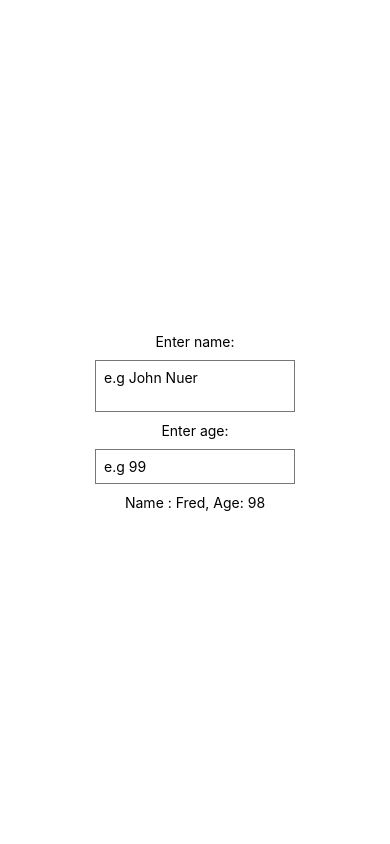
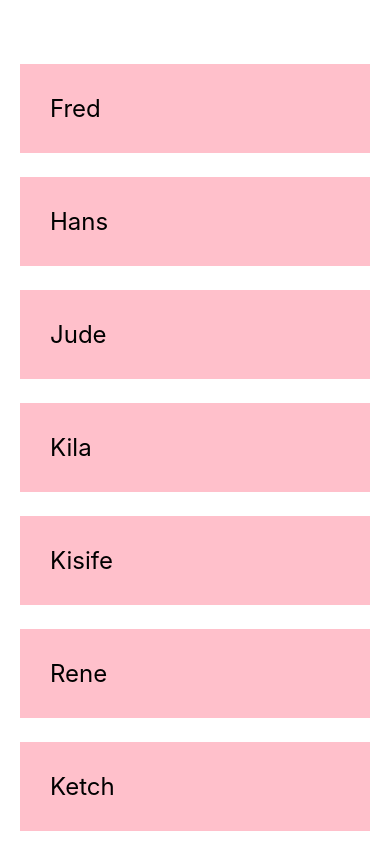
Before and after one commit to FrederickKisife/React-Native-Project, a React Native app: screen / in a window 390 px wide. Built offline with nearby package versions, Linux system fonts and the light colour scheme.

Commit message:
outputting a list of names

```diff
--- a/App.js
+++ b/App.js
@@ -1,28 +1,28 @@
-import React, {useState} from 'react';
-import { StyleSheet, Text, View, TextInput} from 'react-native';
+import React, { useState } from 'react';
+import { StyleSheet, Text, View, ScrollView } from 'react-native';
 
 export default function App() {
-  const [name, setName] = useState('Fred')
-
- const [age, setAge] = useState(98)
+  const [people, setPeople] = useState([
+    { name: 'Fred', key: '1' },
+    { name: 'Hans', key: '2' },
+    { name: 'Jude', key: '3' },
+    { name: 'Kila', key: '4' },
+    { name: 'Kisife', key: '5' },
+    { name: 'Rene', key: '6' },
+    { name: 'Ketch', key: '7' },
+  ])
 
   return (
     <View style={styles.container}>
-        <Text>Enter name:</Text>
-        <TextInput
-        multiline
-        style={styles.input}
-        placeholder='e.g John Nuer'
-        onChangeText={(val)=>{setName(val)}}
-        />
-        <Text>Enter age:</Text>
-        <TextInput
-        keyboardType='numeric'
-        style={styles.input}
-        placeholder='e.g 99'
-        onChangeText={(val)=>{setAge(val)}}
-        />
-        <Text>Name : {name}, Age: {age}</Text>
+      <ScrollView>
+        {people.map(person =>
+
+            <View key={person.key}>
+              <Text style={styles.person}>{person.name}</Text>
+            </View>
+
+        )}
+      </ScrollView>
     </View>
   );
 }
@@ -31,16 +31,15 @@ const styles = StyleSheet.create({
   container: {
     flex: 1,
     backgroundColor: '#fff',
-    alignItems: 'center',
-    justifyContent: 'center',
+    paddingTop: 40,
+    paddingHorizontal: 20,
+    // alignItems: 'center',
+    // justifyContent: 'center',
   },
-  input:{
-    borderWidth: 1,
-    borderColor: '#777',
-    padding: 8,
-    margin:10,
-    width: 200,
+  person: {
+    marginTop: 24,
+    padding: 30,
+    backgroundColor: 'pink',
+    fontSize: 24,
   }
-
-
 });
```
